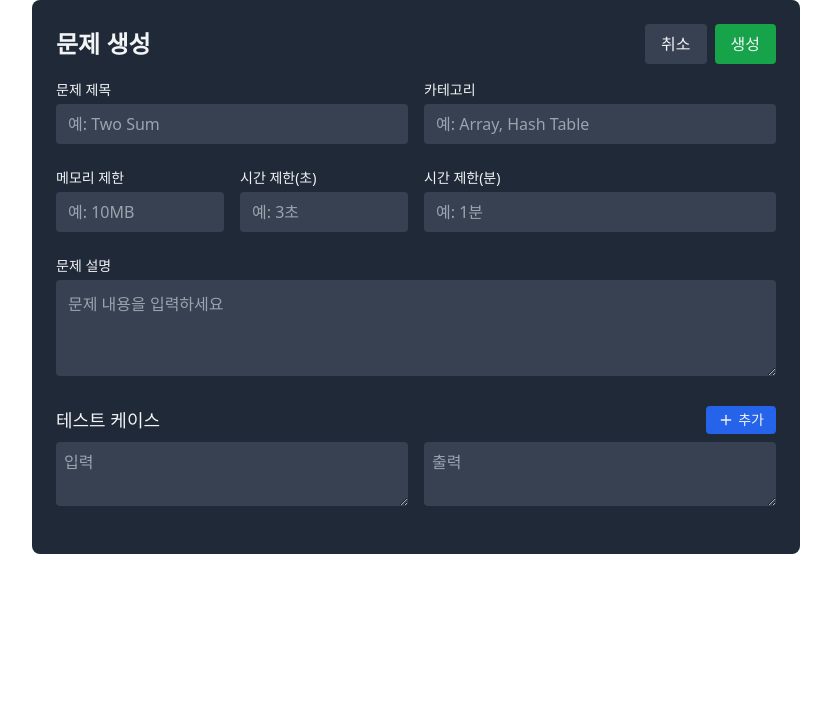
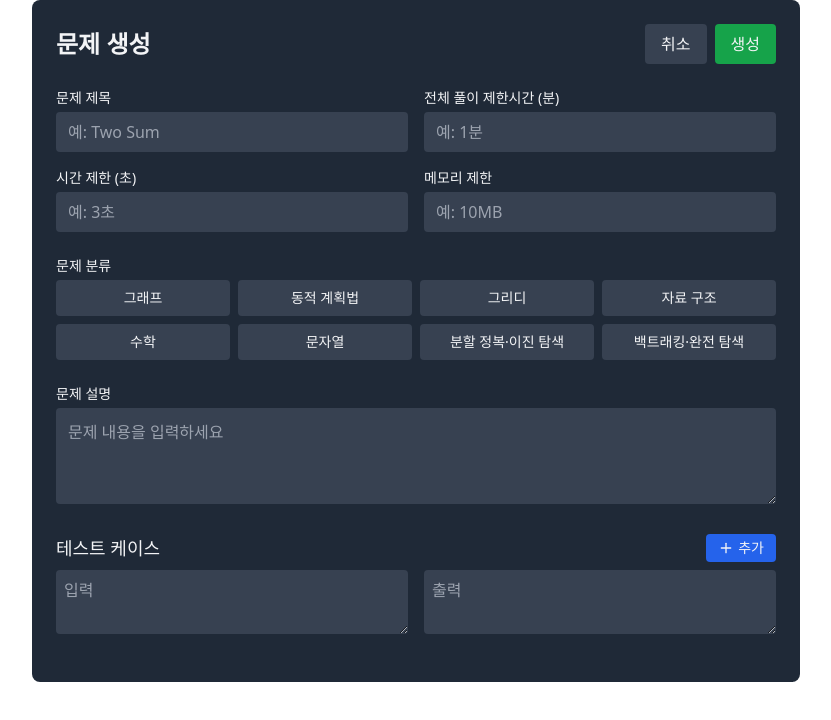
Before and after one commit to Making-my-own-weapon/Coconut-Frontend, a React (Vite) app: page /create in a window 1280 px wide. Shown: the top 720 px of the page, without its empty margins (224-1055 px from the left). Built offline with nearby package versions, Linux system fonts and the light colour scheme.

Commit message:
fix(#19): 문제생성,가져오기 수정

```diff
--- a/src/App.tsx
+++ b/src/App.tsx
@@ -1,6 +1,4 @@
 import { BrowserRouter, Routes, Route } from 'react-router-dom';
-import React from 'react';
-import StudentClassPage from './pages/StudentClassPage';
 import ProblemImportForm from './components/teacher-class/ProblemImportForm';
 import ProblemCreateForm from './components/teacher-class/ProblemCreateForm';
 
--- a/src/components/teacher-class/ProblemCreateForm.tsx
+++ b/src/components/teacher-class/ProblemCreateForm.tsx
@@ -10,39 +10,44 @@ interface TestCase {
 export default function ProblemCreateForm() {
   const navigate = useNavigate();
   const [title, setTitle] = useState('');
-  const [memoryLimit, setMemoryLimit] = useState('');
-  const [timeLimitSec, setTimeLimitSec] = useState('');
-  const [timeLimitMin, setTimeLimitMin] = useState('');
-  const [category, setCategory] = useState('');
+  const [timeLimitMin, setTimeLimitMin] = useState(''); // 전체 풀이 제한시간(분)
+  const [timeLimitSec, setTimeLimitSec] = useState(''); // 시간 제한(초)
+  const [memoryLimit, setMemoryLimit] = useState(''); // 메모리 제한
+  const [categories, setCategories] = useState<string[]>([]);
   const [description, setDescription] = useState('');
-  const [testCases, setTestCases] = useState<TestCase[]>([
-    { input: '', output: '' },
-  ]);
+  const [testCases, setTestCases] = useState<TestCase[]>([{ input: '', output: '' }]);
 
-  const addTestCase = () => {
-    setTestCases((prev) => [...prev, { input: '', output: '' }]);
-  };
+  const allCategories = [
+    '그래프',
+    '동적 계획법',
+    '그리디',
+    '자료 구조',
+    '수학',
+    '문자열',
+    '분할 정복·이진 탐색',
+    '백트래킹·완전 탐색',
+  ];
 
-  const updateTestCase = (
-    idx: number,
-    field: keyof TestCase,
-    value: string,
-  ) => {
+  const toggleCategory = (cat: string) =>
+    setCategories((prev) => (prev.includes(cat) ? prev.filter((c) => c !== cat) : [...prev, cat]));
+
+  const addTestCase = () => setTestCases((prev) => [...prev, { input: '', output: '' }]);
+
+  const updateTestCase = (idx: number, field: keyof TestCase, value: string) =>
     setTestCases((prev) => {
       const copy = [...prev];
       copy[idx] = { ...copy[idx], [field]: value };
       return copy;
     });
-  };
 
   const handleSubmit = (e: React.FormEvent) => {
     e.preventDefault();
     console.log({
       title,
+      timeLimitMin,
+      timeLimitSec,
       memoryLimit,
-      timeLimitSec,
-      timeLimitMin,
-      category,
+      categories,
       description,
       testCases,
     });
@@ -51,8 +56,8 @@ export default function ProblemCreateForm() {
   return (
     <div className="max-w-3xl mx-auto p-6 bg-gray-800 text-gray-100 rounded-lg">
       <form onSubmit={handleSubmit}>
-        {/* Header row */}
-        <div className="flex justify-between items-center mb-4">
+        {/* Header */}
+        <div className="flex justify-between items-center mb-6">
           <h2 className="text-2xl font-semibold">문제 생성</h2>
           <div className="flex gap-2">
             <button
@@ -62,17 +67,14 @@ export default function ProblemCreateForm() {
             >
               취소
             </button>
-            <button
-              type="submit"
-              className="px-4 py-2 bg-green-600 rounded hover:bg-green-500"
-            >
+            <button type="submit" className="px-4 py-2 bg-green-600 rounded hover:bg-green-500">
               생성
             </button>
           </div>
         </div>
 
-        {/* Title & Category */}
-        <div className="grid grid-cols-2 gap-4 mb-6">
+        {/* Title | 풀이 제한시간 */}
+        <div className="grid grid-cols-2 gap-4 mb-4">
           <div>
             <label className="block mb-1 text-sm">문제 제목</label>
             <input
@@ -84,43 +86,10 @@ export default function ProblemCreateForm() {
             />
           </div>
           <div>
-            <label className="block mb-1 text-sm">카테고리</label>
+            <label className="block mb-1 text-sm">전체 풀이 제한시간 (분)</label>
             <input
-              type="text"
-              className="w-full px-3 py-2 bg-gray-700 rounded"
-              placeholder="예: Array, Hash Table"
-              value={category}
-              onChange={(e) => setCategory(e.target.value)}
-            />
-          </div>
-        </div>
-
-        {/* Limits */}
-        <div className="grid grid-cols-4 gap-4 mb-6">
-          <div>
-            <label className="block mb-1 text-sm">메모리 제한</label>
-            <input
-              type="text"
-              className="w-full px-3 py-2 bg-gray-700 rounded"
-              placeholder="예: 10MB"
-              value={memoryLimit}
-              onChange={(e) => setMemoryLimit(e.target.value)}
-            />
-          </div>
-          <div>
-            <label className="block mb-1 text-sm">시간 제한(초)</label>
-            <input
-              type="text"
-              className="w-full px-3 py-2 bg-gray-700 rounded"
-              placeholder="예: 3초"
-              value={timeLimitSec}
-              onChange={(e) => setTimeLimitSec(e.target.value)}
-            />
-          </div>
-          <div className="col-span-2">
-            <label className="block mb-1 text-sm">시간 제한(분)</label>
-            <input
-              type="text"
+              type="number"
+              min="0"
               className="w-full px-3 py-2 bg-gray-700 rounded"
               placeholder="예: 1분"
               value={timeLimitMin}
@@ -129,7 +98,47 @@ export default function ProblemCreateForm() {
           </div>
         </div>
 
-        {/* Description */}
+        {/* 시간 제한(초) | 메모리 제한 */}
+        <div className="grid grid-cols-2 gap-4 mb-6">
+          <div>
+            <label className="block mb-1 text-sm">시간 제한 (초)</label>
+            <input
+              type="number"
+              min="0"
+              className="w-full px-3 py-2 bg-gray-700 rounded"
+              placeholder="예: 3초"
+              value={timeLimitSec}
+              onChange={(e) => setTimeLimitSec(e.target.value)}
+            />
+          </div>
+          <div>
+            <label className="block mb-1 text-sm">메모리 제한</label>
+            <input
+              type="number"
+              min="0"
+              className="w-full px-3 py-2 bg-gray-700 rounded"
+              placeholder="예: 10MB"
+              value={memoryLimit}
+              onChange={(e) => setMemoryLimit(e.target.value)}
+            />
+          </div>
+        </div>
+
+        {/* Categories 4x2 grid */}
+        <label className="block mb-1 text-sm">문제 분류</label>
+        <div className="grid grid-cols-4 gap-2 mb-6">
+          {allCategories.map((c) => (
+            <button
+              key={c}
+              type="button"
+              onClick={() => toggleCategory(c)}
+              className={`px-3 py-2 rounded text-sm ${categories.includes(c) ? 'bg-green-600 text-white' : 'bg-gray-700 text-gray-100'}`}
+            >
+              {c}
+            </button>
+          ))}
+        </div>
+        {/* Description full width */}
         <div className="mb-6">
           <label className="block mb-1 text-sm">문제 설명</label>
           <textarea
--- a/src/components/teacher-class/ProblemImportForm.tsx
+++ b/src/components/teacher-class/ProblemImportForm.tsx
@@ -85,6 +85,7 @@ export default function ProblemBrowsePage() {
   const [search, setSearch] = useState('');
   const [sourceFilter, setSourceFilter] = useState<'All' | 'My' | 'BOJ'>('All');
   const [categoryFilter, setCategoryFilter] = useState<string[]>([]);
+  const [solveLimitFilter, setSolveLimitFilter] = useState('');
   const [list, setList] = useState<ProblemItem[]>([]);
   const [selectedIds, setSelectedIds] = useState<number[]>([]);
 
@@ -96,8 +97,7 @@ export default function ProblemBrowsePage() {
       (p) =>
         p.title.includes(search) &&
         (sourceFilter === 'All' || p.source === sourceFilter) &&
-        (categoryFilter.length === 0 ||
-          p.category.some((c) => categoryFilter.includes(c))),
+        (categoryFilter.length === 0 || p.category.some((c) => categoryFilter.includes(c))),
     )
     .sort((a, b) => {
       const countA = categoryFilter.length
@@ -123,9 +123,7 @@ export default function ProblemBrowsePage() {
   ];
 
   const toggleSelect = (id: number) => {
-    setSelectedIds((prev) =>
-      prev.includes(id) ? prev.filter((x) => x !== id) : [...prev, id],
-    );
+    setSelectedIds((prev) => (prev.includes(id) ? prev.filter((x) => x !== id) : [...prev, id]));
   };
 
   const toggleCategory = (cat: string) => {
@@ -152,7 +150,7 @@ export default function ProblemBrowsePage() {
             onClick={handleConfirm}
             className="px-4 py-2 bg-green-600 rounded hover:bg-green-500"
           >
-            확인
+            생성
           </button>
         </div>
       </div>
@@ -168,11 +166,10 @@ export default function ProblemBrowsePage() {
           />
           <Search className="absolute right-3 top-3 text-gray-400" />
         </div>
+
         <select
           value={sourceFilter}
-          onChange={(e) =>
-            setSourceFilter(e.target.value as 'All' | 'My' | 'BOJ')
-          }
+          onChange={(e) => setSourceFilter(e.target.value as 'All' | 'My' | 'BOJ')}
           className="bg-gray-700 border border-gray-600 rounded px-3 py-2 text-gray-100"
         >
           {sources.map((s) => (
@@ -181,6 +178,14 @@ export default function ProblemBrowsePage() {
             </option>
           ))}
         </select>
+        <input
+          type="number"
+          min="0"
+          className="w-32 bg-gray-700 border border-gray-600 rounded px-3 py-2 text-gray-100"
+          placeholder="풀이시간(분)"
+          value={solveLimitFilter}
+          onChange={(e) => setSolveLimitFilter(e.target.value)}
+        />
       </div>
       {/* 카테고리 버튼 그리드 */}
       <div className="grid grid-cols-4 gap-2 mb-4">
@@ -203,9 +208,7 @@ export default function ProblemBrowsePage() {
             onClick={() => toggleSelect(p.id)}
             className="relative bg-gray-700 border border-gray-600 rounded p-4 hover:bg-gray-600 cursor-pointer"
           >
-            <h2 className="font-medium text-lg mb-2 text-gray-100">
-              {p.title}
-            </h2>
+            <h2 className="font-medium text-lg mb-2 text-gray-100">{p.title}</h2>
             <div className="flex flex-wrap gap-1 mb-2">
               {p.category.map((cat) => (
                 <span
```
